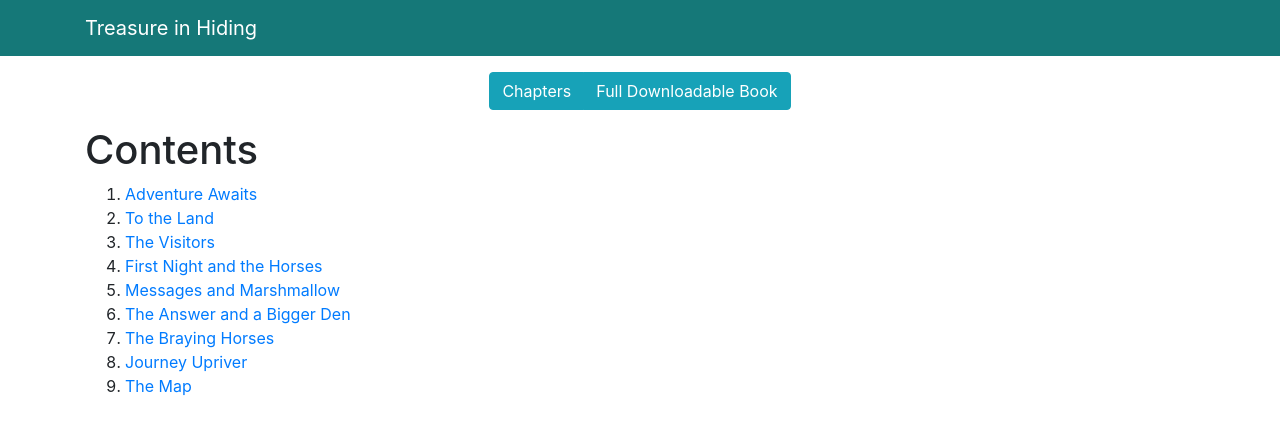
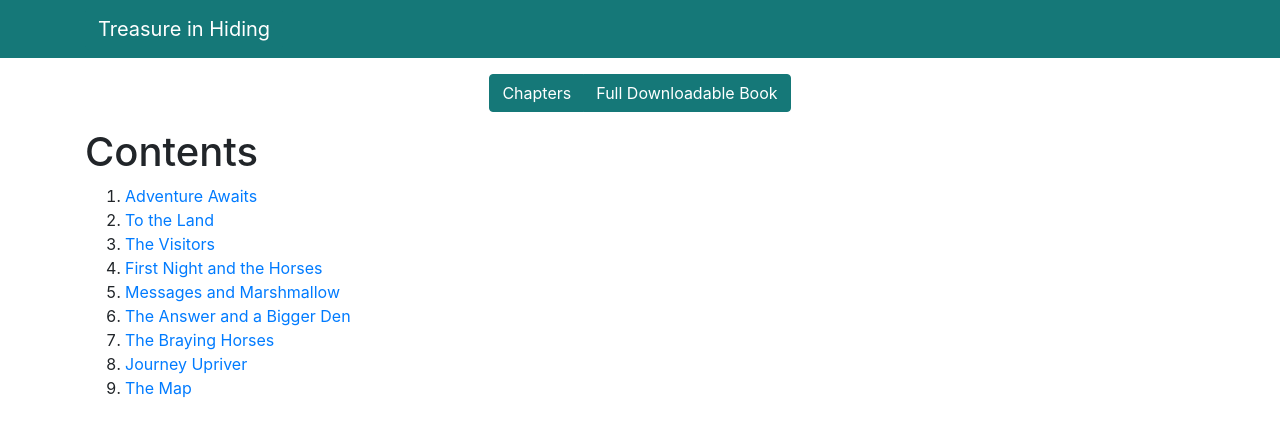
Before and after one commit to benjamin-wilkins/treasure-in-hiding, a Jekyll site: the page built from index.md, in a window 1280 px wide. Shown: the top 437 px of the page. Built offline with Jekyll 4.4.1, drawn with Linux system fonts in a browser that asks for light colours; our own code applies the rules of GitHub Pages for plain Markdown files.

Commit message:
Change button color to fit theme

```diff
--- a/_layouts/default.html
+++ b/_layouts/default.html
@@ -12,11 +12,23 @@
 
     <meta name="theme-color" content="#157878">
     <meta name="apple-mobile-web-app-status-bar-style" content="black-translucent">
+    <style>
+      .btn-primary {
+        background-color: #157878;
+        color:#FFFFFF;
+        border-color: #157878;
+      }
+      .btn-primary:hover, .btn-primary:focus, .btn-primary:active, .btn-primary.active, .open .dropdown-toggle.btn-primary {
+        background-color: #268989;
+        color:#FFFFFF;
+        border-color: #157878;
+      }
+    </style>
   </head>
   <body>
     <nav class="navbar navbar-dark" style="background-color: #157878">
       <div class="container">
-        <a class="navbar-brand" href="/treasure-in-hiding">
+        <a class="navbar-brand btn btn-primary" href="/treasure-in-hiding">
           Treasure in Hiding
         </a>
       </div>
@@ -25,20 +37,20 @@
     <div class="sticky-top text-center">
       <p>
         <div class="btn-group" role="group" aria-label="Basic example">
-          <a href="#chapters" class="btn btn-info" data-toggle="collapse" role="button" aria-expanded="false" aria-controls="chapters">Chapters</a>
-          <a href="/treasure-in-hiding/full.html" class="btn btn-info">Full Downloadable Book</a>
+          <a href="#chapters" class="btn btn-primary" data-toggle="collapse" role="button" aria-expanded="false" aria-controls="chapters">Chapters</a>
+          <a href="/treasure-in-hiding/full.html" class="btn btn-primary">Full Downloadable Book</a>
         </div>
       </p>
       <div class="collapse" id="chapters">
-        <a href="/treasure-in-hiding/ch-1" class="btn btn-info">1</a>
-        <a href="/treasure-in-hiding/ch-2" class="btn btn-info">2</a>
-        <a href="/treasure-in-hiding/ch-3" class="btn btn-info">3</a>
-        <a href="/treasure-in-hiding/ch-4" class="btn btn-info">4</a>
-        <a href="/treasure-in-hiding/ch-5" class="btn btn-info">5</a>
-        <a href="/treasure-in-hiding/ch-6" class="btn btn-info">6</a>
-        <a href="/treasure-in-hiding/ch-7" class="btn btn-info">7</a>
-        <a href="/treasure-in-hiding/ch-8" class="btn btn-info">8</a>
-        <a href="/treasure-in-hiding/ch-9" class="btn btn-info">9</a>
+        <a href="/treasure-in-hiding/ch-1" class="btn btn-primary">1</a>
+        <a href="/treasure-in-hiding/ch-2" class="btn btn-primary">2</a>
+        <a href="/treasure-in-hiding/ch-3" class="btn btn-primary">3</a>
+        <a href="/treasure-in-hiding/ch-4" class="btn btn-primary">4</a>
+        <a href="/treasure-in-hiding/ch-5" class="btn btn-primary">5</a>
+        <a href="/treasure-in-hiding/ch-6" class="btn btn-primary">6</a>
+        <a href="/treasure-in-hiding/ch-7" class="btn btn-primary">7</a>
+        <a href="/treasure-in-hiding/ch-8" class="btn btn-primary">8</a>
+        <a href="/treasure-in-hiding/ch-9" class="btn btn-primary">9</a>
       </div>
     </div>
 
```
